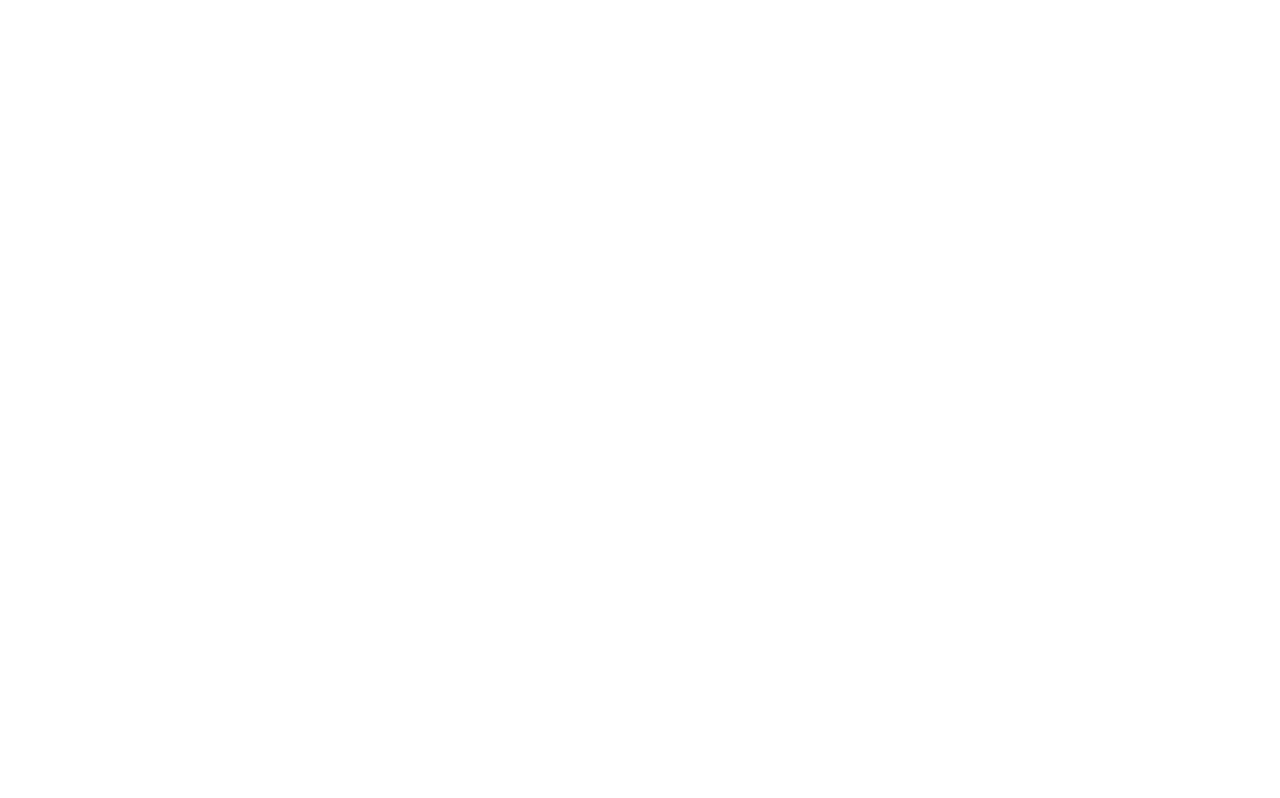
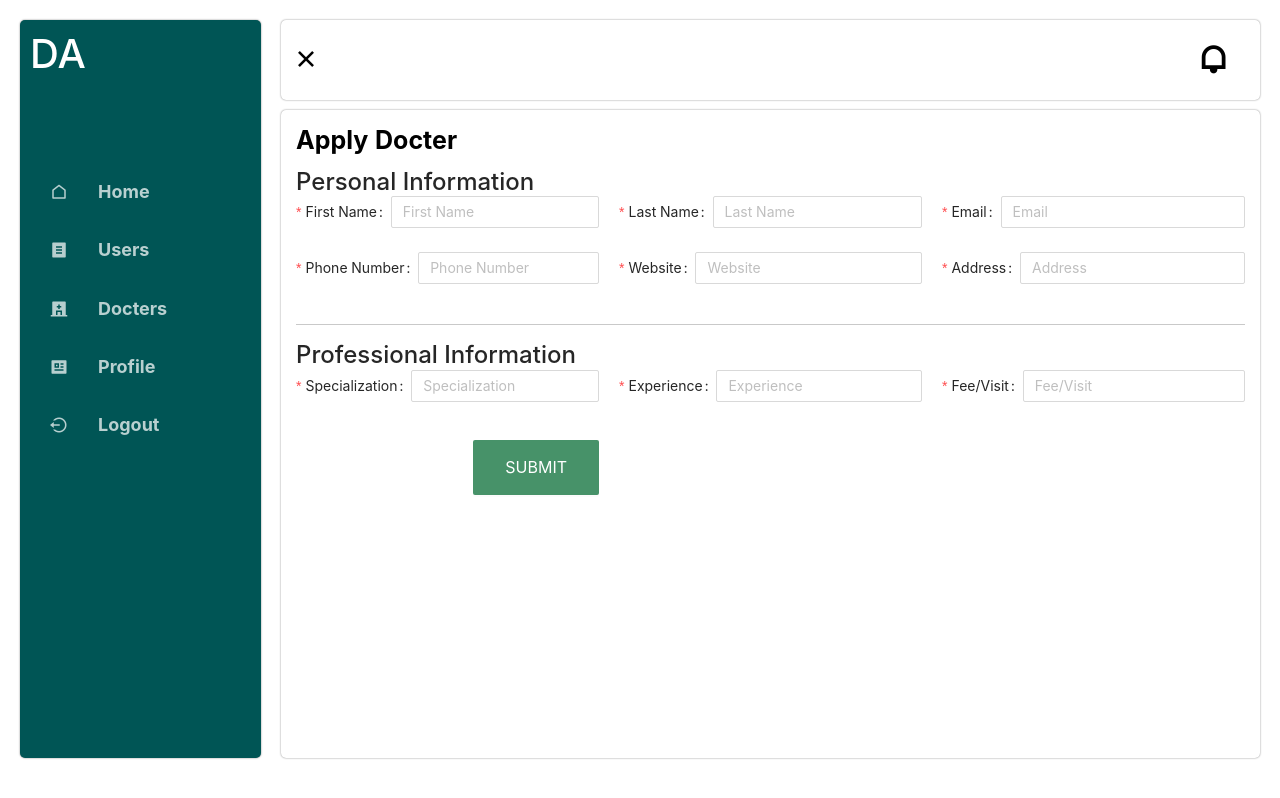
Before and after one commit to princigupta037/Docter_App_MERN, a React (Create React App) app in the folder client/: page /apply-docter in a window 1280 px wide. Before the commit this address had no page. Built offline with nearby package versions, Linux system fonts and the light colour scheme.

Commit message:
apply-docter

```diff
--- a/client/src/App.js
+++ b/client/src/App.js
@@ -5,16 +5,56 @@ import Login from "./pages/Login/Login";
 import Register from "./pages/Register/Register";
 import Home from "./pages/Home";
 import Dashboard from "./pages/Dashboard/Dashboard";
+import ApplyDocter from "./pages/ApplyDocter";
+import PublicRoutes from "./components/PublicRoutes";
+import ProtectedRoutes from "./components/ProtectedRoutes";
 
 const App = () => {
   return (
     <>
       <Router>
         <Routes>
-          <Route path="/" element={<Home />} />
-          <Route path="/dashboard" element={<Dashboard />} />
-          <Route path="/login" element={<Login />} />
-          <Route path="/register" element={<Register />} />
+          <Route
+            path="/"
+            element={
+              // <ProtectedRoutes>
+                <Login />
+              // </ProtectedRoutes>
+            }
+          />
+
+          <Route
+            path="/dashboard"
+            element={
+              // <PublicRoutes>
+                <Dashboard />
+              // </PublicRoutes>
+            }
+          />
+          <Route
+            path="/login"
+            element={
+              // <PublicRoutes>
+                <Login />
+              // </PublicRoutes>
+            }
+          />
+          <Route
+            path="/register"
+            element={
+              // <PublicRoutes>
+                <Register />
+              // </PublicRoutes>
+            }
+          />
+          <Route
+            path="/apply-docter"
+            element={
+              // <PublicRoutes>
+                <ApplyDocter />
+              // </PublicRoutes>
+            }
+          />
         </Routes>
       </Router>
     </>
--- a/client/src/components/PublicRoutes.js
+++ b/client/src/components/PublicRoutes.js
@@ -2,7 +2,7 @@ import React from 'react';
 import { Navigate } from 'react-router-dom';
 
 const PublicRoutes = (props) => {
-    if(localStorage.getItem('token')){
+    if(!localStorage.getItem('token')){
         return <Navigate to="/" />
     }else{
         return props.children;
--- a/client/src/index.css
+++ b/client/src/index.css
@@ -14,3 +14,22 @@ code {
 .white{
   color: white;
 }
+
+.page-title{
+  font-size: 25px;
+  color: black;
+  font-weight: bold;
+}
+.primary-button{
+  background-color: #479269;
+  border: none;
+  color: white;
+  padding: 15px 32px;
+  text-align: center;
+  text-decoration: none;
+  display: inline-block;
+  font-size: 16px;
+  margin: 14px 0px;
+  cursor: pointer;
+  height: fit-content;
+}
--- /dev/null
+++ b/client/src/pages/ApplyDocter.js
@@ -0,0 +1,174 @@
+import React from "react";
+import { Form, Button, Input, Col, Row } from "antd";
+import Layout from "./Layout";
+import { Space, TimePicker } from "antd";
+import { useDispatch, useSelector } from "react-redux";
+import axios from "axios";
+import { toast } from "react-hot-toast";
+import { useNavigate } from "react-router-dom";
+import { showLoading, hideLoading } from "../redux/alertSlice";
+
+const ApplyDocter = () => {
+  const dispatch = useDispatch();
+  const { user } = useSelector((state) => state.user);
+
+  const navigate = useNavigate();
+  const onFinish = async (values) => {
+    try {
+      console.log("val---->", values, user);
+      dispatch(showLoading());
+      const response = await axios.post(
+        "http://localhost:5000/api/user/apply-docter-account",
+        { ...values, userId: user._id },
+        {
+          headers: {
+            Authorization: `Bearer ${localStorage.getItem("token")}`,
+          },
+        }
+      );
+      dispatch(hideLoading());
+      if (response.data.success) {
+        toast.success(response.data.message);
+        navigate("/dashboard");
+      } else {
+        toast.error(response.data.message);
+      }
+    } catch (error) {
+      console.log(error, "error");
+      dispatch(hideLoading());
+      toast.error("Something went wrong");
+    }
+  };
+
+  return (
+    <>
+      <Layout>
+        <h1 className="page-title"> Apply Docter</h1>
+        <Form onFinish={onFinish}>
+          <h4 className="card-title">Personal Information</h4>
+          <Row gutter={20}>
+            <Col span={8} xs={24} sm={24} lg={8}>
+              <Form.Item
+                required
+                label="First Name"
+                name="firstName"
+                rules={[{ required: true }]}
+              >
+                <Input type="text" placeholder="First Name" />
+              </Form.Item>
+            </Col>
+            <Col span={8} xs={24} sm={24} lg={8}>
+              <Form.Item
+                required
+                label="Last Name"
+                name="lastName"
+                rules={[{ required: true }]}
+              >
+                <Input type="text" placeholder="Last Name" />
+              </Form.Item>
+            </Col>
+            <Col span={8} xs={24} sm={24} lg={8}>
+              <Form.Item
+                required
+                label="Email"
+                name="email"
+                rules={[{ required: true }]}
+              >
+                <Input type="text" placeholder="Email" />
+              </Form.Item>
+            </Col>
+            <Col span={8} xs={24} sm={24} lg={8}>
+              <Form.Item
+                required
+                label="Phone Number"
+                name="phoneNumber"
+                rules={[{ required: true }]}
+              >
+                <Input type="text" placeholder="Phone Number" />
+              </Form.Item>
+            </Col>
+            <Col span={8} xs={24} sm={24} lg={8}>
+              <Form.Item
+                required
+                label="Website"
+                name="website"
+                rules={[{ required: true }]}
+              >
+                <Input type="text" placeholder="Website" />
+              </Form.Item>
+            </Col>
+            <Col span={8} xs={24} sm={24} lg={8}>
+              <Form.Item
+                required
+                label="Address"
+                name="address"
+                rules={[{ required: true }]}
+              >
+                <Input type="text" placeholder="Address" />
+              </Form.Item>
+            </Col>
+          </Row>
+
+          <hr />
+
+          <h4 className="card-title">Professional Information</h4>
+          <Row gutter={20}>
+            <Col span={8} xs={24} sm={24} lg={8}>
+              <Form.Item
+                required
+                label="Specialization"
+                name="specialization"
+                rules={[{ required: true }]}
+              >
+                <Input type="text" placeholder="Specialization" />
+              </Form.Item>
+            </Col>
+            <Col span={8} xs={24} sm={24} lg={8}>
+              <Form.Item
+                required
+                label="Experience"
+                name="experience"
+                type="number"
+                rules={[{ required: true }]}
+              >
+                <Input type="text" placeholder="Experience" />
+              </Form.Item>
+            </Col>
+            <Col span={8} xs={24} sm={24} lg={8}>
+              <Form.Item
+                required
+                label="Fee/Visit"
+                name="feePerConsultation"
+                type="number"
+                rules={[{ required: true }]}
+              >
+                <Input type="text" placeholder="Fee/Visit" />
+              </Form.Item>
+            </Col>
+            {/* <Col span={8} xs={24} sm={24} lg={8}>
+              <Form.Item
+                required
+                label="Timings"
+                name="timings"
+                rules={[{ required: true }]}
+              >
+                <Space direction="vertical">
+                  <TimePicker.RangePicker status="error" />
+                </Space>
+              </Form.Item>
+            </Col> */}
+            <Col span={8} xs={24} sm={24} lg={8}>
+              <div className="d-flex justify-content-end">
+                <Button className="primary-button" htmlType="submit">
+                  SUBMIT
+                </Button>
+              </div>
+            </Col>
+          </Row>
+        </Form>
+      </Layout>
+    </>
+  );
+};
+
+export default ApplyDocter;
--- a/client/src/pages/Home.js
+++ b/client/src/pages/Home.js
@@ -2,6 +2,7 @@ import React,{useEffect} from "react";
 // import Login from "./Login/Login";
 import { Link } from "react-router-dom";
 import axios from "axios";
+import { Layout } from "antd";
 
 const Home = () => {
 
@@ -27,6 +28,9 @@ const Home = () => {
 
   return (
     <div>
+      <Layout>
+        <h1>Home</h1>
+      </Layout>
       <Link to="/login"> Click here to login</Link>
     </div>
   );
--- a/client/src/pages/Layout.js
+++ b/client/src/pages/Layout.js
@@ -3,6 +3,7 @@ import "./layout.css";
 import { useSelector, useDispatch } from "react-redux";
 
 import { Link, useLocation } from "react-router-dom";
+import { Badge, Avatar } from "antd";
 
 function Layout({ children }) {
   const location = useLocation();
@@ -22,7 +23,7 @@ function Layout({ children }) {
     },
     {
       name: "Apply Docter",
-      path: "/applydocter",
+      path: "/apply-docter",
       icon: "ri-hospital-fill",
     },
     {
@@ -30,7 +31,6 @@ function Layout({ children }) {
       path: "/profile",
       icon: "ri-profile-fill",
     },
-
   ];
 
   const adminMenu = [
@@ -48,6 +48,11 @@ function Layout({ children }) {
       name: "Docters",
       path: "/docters",
       icon: "ri-hospital-fill",
+    },
+    {
+      name: "Profile",
+      path: "/profile",
+      icon: "ri-profile-fill",
     },
   ];
 
@@ -81,7 +86,7 @@ function Layout({ children }) {
                 }}
               >
                 <i className="ri-logout-circle-line"></i>
-              { !collapsed && ( <Link to="/login">Logout </Link>)}
+                {!collapsed && <Link to="/login">Logout </Link>}
               </div>
             </div>
           </div>
@@ -100,11 +105,12 @@ function Layout({ children }) {
               ></i>
             )}
             <div className="d-flex align-items-center px-2">
-              <i className="ri-notification-line header-action-icon px-3">
-                <Link className="anchor px-3" to="./profile">
-                  {user?.name}{" "}
-                </Link>
-              </i>
+              <Badge className="badge" count={user?.unseenNotifications.length}>
+                <i className="ri-notification-line header-action-icon px-2"></i>
+              </Badge>
+              <Link className="anchor px-2" to="./profile">
+                {user?.name}{" "}
+              </Link>
             </div>
           </div>
 
--- a/client/src/pages/Login/Login.js
+++ b/client/src/pages/Login/Login.js
@@ -23,7 +23,7 @@ const Login = () => {
       );
 
       if (response.data.success) {
-        <Navigate to="/dash" />;
+        <Navigate to="/dashboard" />;
         setMessage(response.data.message);
         localStorage.setItem("token", response.data.data);
       } else {
--- a/client/src/pages/layout.css
+++ b/client/src/pages/layout.css
@@ -29,6 +29,7 @@
     box-shadow: 0 0 2px gray;
     height: 81vh;
     width: 100%;
+    padding: 15px;
 }
 
 .content{
@@ -65,7 +66,6 @@
     background-color: #013737;
     padding: 5px;
     border-radius: 5px;
-
 }
 
 .collapsed-sidebar{
@@ -147,3 +147,8 @@
 
 
   }
+
+  .badge{
+    padding-right: -10px;
+    padding-left: -10px;
+  }
```
Also changed, not shown: client/src/pages/Register/Register.js (+1 -6 lines), 2 other files (tests, documents, lock files or other folders).
